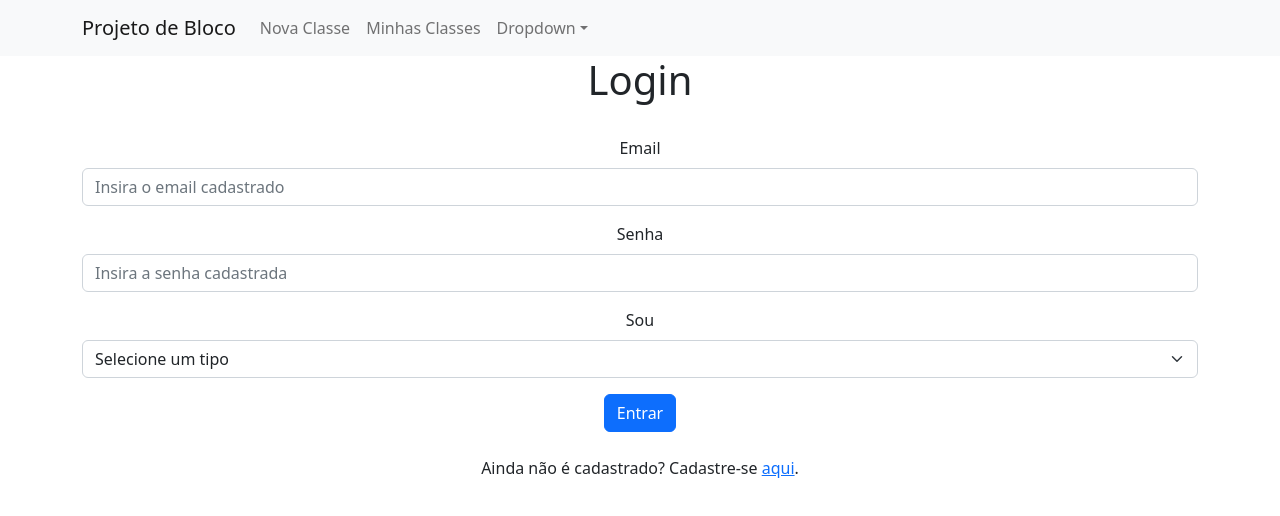
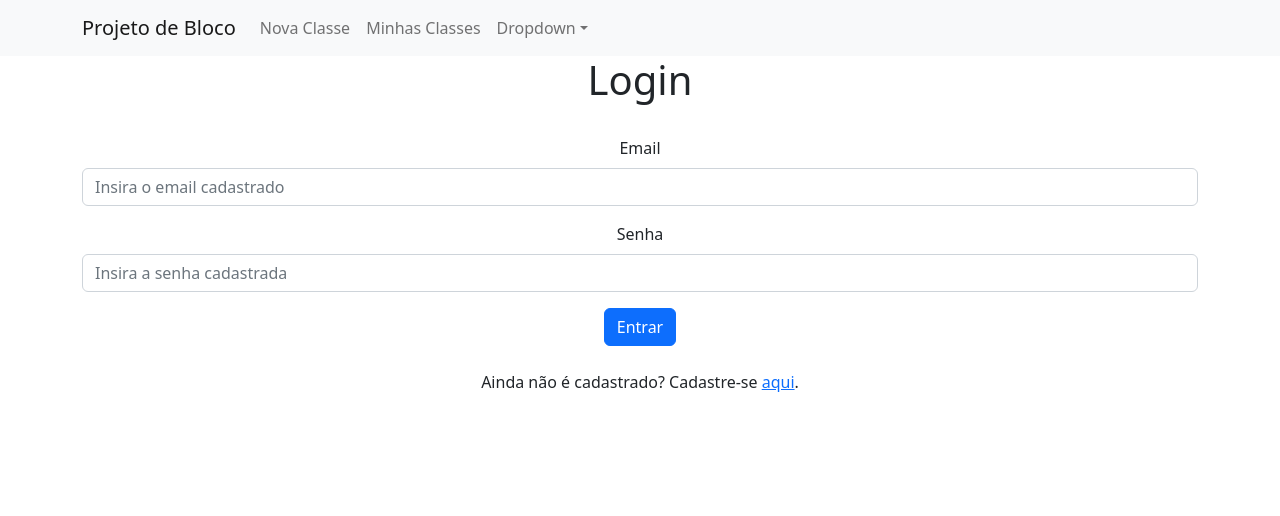
Before and after one commit to gabrielCouto26/agenda-aulas-frontend, a React (Create React App) app: page / in a window 1280 px wide. Shown: the top 516 px of the page. Built offline with nearby package versions, Linux system fonts and the light colour scheme.

Commit message:
recebe profile_type por endpoint e nao mais escolhe em select

```diff
--- a/src/views/login.js
+++ b/src/views/login.js
@@ -16,7 +16,6 @@ export default function Login() {
 
   const handleEmailChange = (e) => setEmail(e.target.value)
   const handlePasswordChange = (e) => setPassword(e.target.value)
-  const handleProfileTypeChange = (e) => setProfileType(e.target.value)
   const handleLogin = async (e) => {
     e.preventDefault()
     if(!email || !password){
@@ -29,7 +28,7 @@ export default function Login() {
         if (data.status === 204) {
           setShouldRedirect(true)
           setUserId(data.data.user_id)
-          setProfileType(profileType)
+          setProfileType(data.data.profile_type)
         } else if (data.status === 401) {
           setErrorMessage(data.data)
         } else if (data.status === 404) {
@@ -72,16 +71,7 @@ export default function Login() {
             onChange={handlePasswordChange.bind(this)}
           />
         </Form.Group>
-        <Form.Group className="mb-3">
-          <Form.Label>Sou</Form.Label>
-          <Form.Select
-            onChange={handleProfileTypeChange.bind(this)}
-          >
-            <option>Selecione um tipo</option>
-            <option value="1">Aluno(a)</option>
-            <option value="2">Professor(a)</option>
-          </Form.Select>
-        </Form.Group>
+
         <Button variant="primary" type="submit" onClick={handleLogin.bind(this)}>
           Entrar
         </Button>
```
